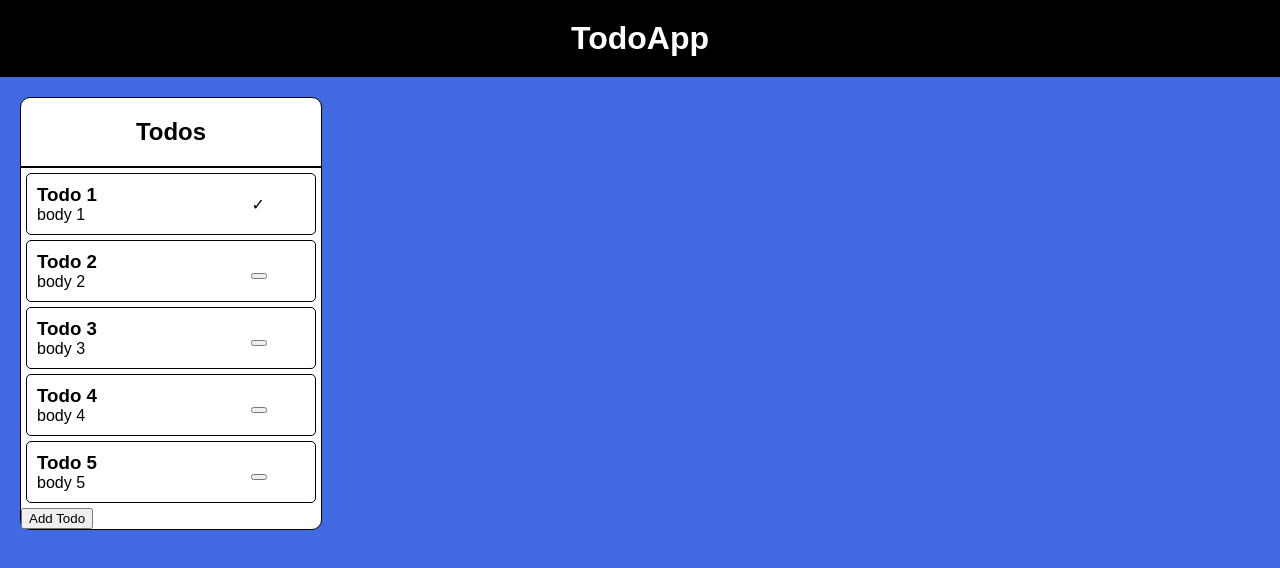
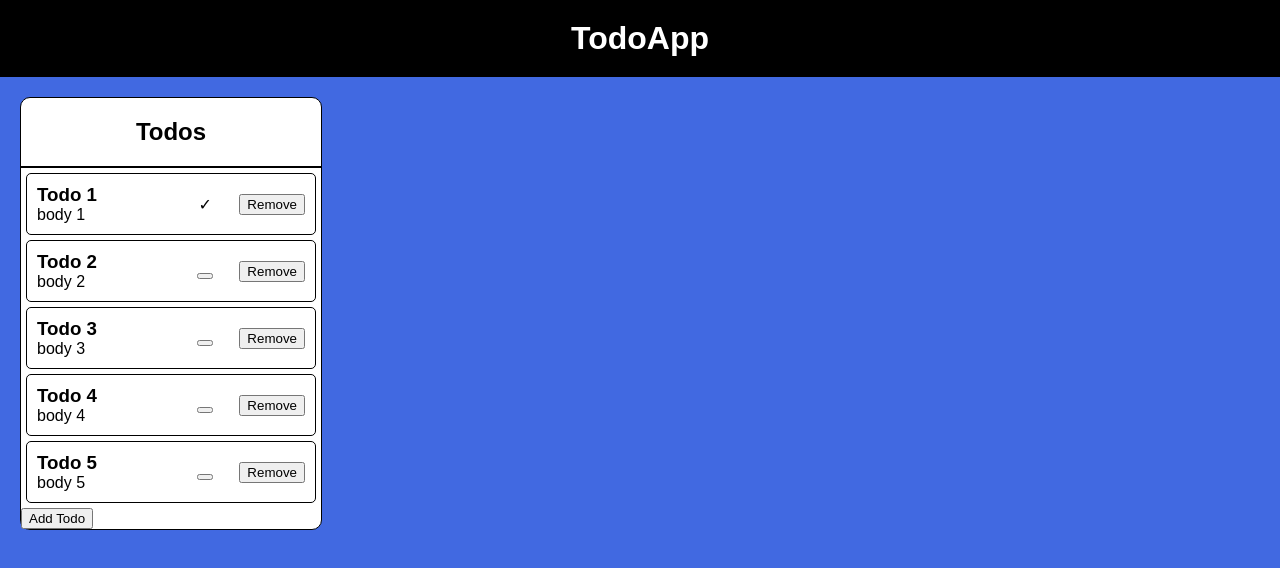
Before and after one commit to ga-wdi-exercises/todo-app-react, a React (Create React App) app: page / in a window 1280 px wide. Shown: the top 568 px of the page. Built offline with nearby package versions, Linux system fonts and the light colour scheme; the HTML template or start-up script is replaced by a standard one.

Commit message:
user can now remove todos

```diff
--- a/src/App.css
+++ b/src/App.css
@@ -30,7 +30,7 @@ h2 {
 
 .todo {
   display: flex;
-  justify-content: flex-start;
+  justify-content: space-between;
   align-items: center;
   border: 1px solid black;
   padding: 10px;
@@ -38,7 +38,7 @@ h2 {
   border-radius: 5px;
 }
 .todo div:first-child {
-  width: 80%;
+  width: 50%;
 }
 h3 {
   margin: 0;
--- a/src/Todo.js
+++ b/src/Todo.js
@@ -27,6 +27,13 @@ class Todo extends Component {
           <div>
             &#10003;
           </div>
+          <div>
+            <button
+              value={this.props.index}
+              onClick={(e) => this.props.removeTodo(e)}>
+                Remove
+            </button>
+          </div>
         </div>
       )
     } else {
@@ -39,6 +46,13 @@ class Todo extends Component {
           <div>
             <button onClick={() => this.markComplete() }></button>
           </div>
+          <div>
+            <button
+              value={this.props.index}
+              onClick={(e) => this.props.removeTodo(e)}>
+                Remove
+            </button>
+          </div>
         </div>
       )
     }
--- a/src/TodoList.js
+++ b/src/TodoList.js
@@ -52,6 +52,14 @@ class TodoList extends Component {
     console.log(newTodo)
   }
 
+  removeTodo(e) {
+    let newTodoSet = this.state.todos.slice()
+    newTodoSet.splice(e.target.value, 1)
+    this.setState({
+      todos: newTodoSet
+    })
+  }
+
   render() {
     let todos = this.state.todos.map((todo, index) => {
       return(
@@ -60,6 +68,8 @@ class TodoList extends Component {
           body={ todo.body }
           completed={ todo.completed }
           key={index}
+          index={index}
+          removeTodo={ (e) => this.removeTodo(e)}
         />
       )
     })
```
